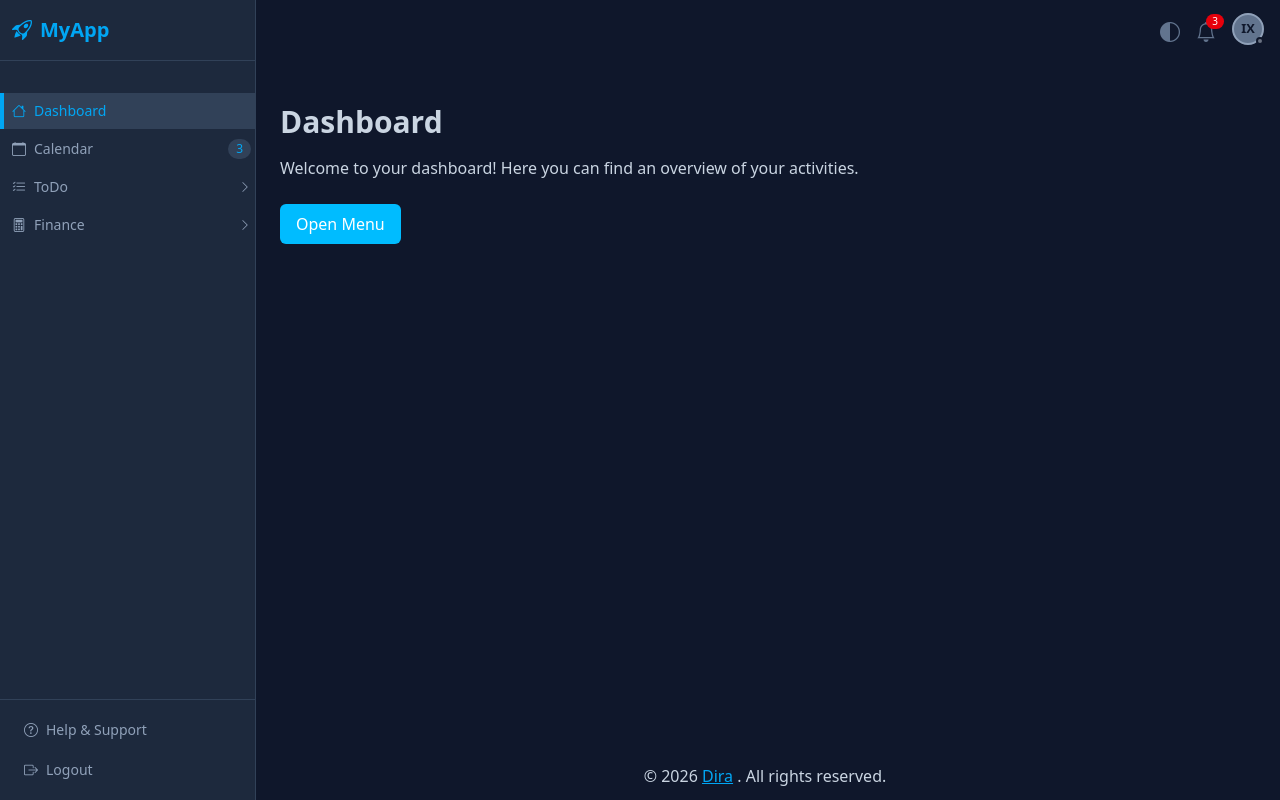
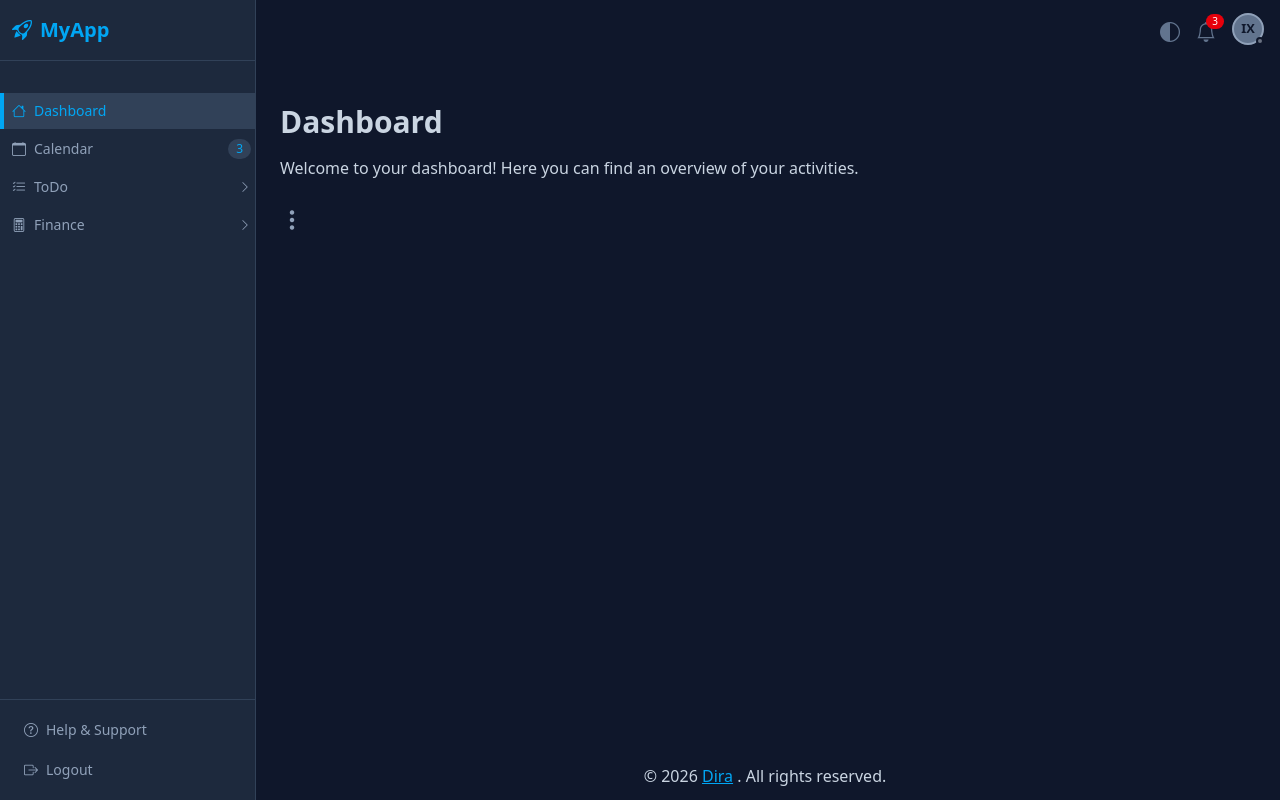
Before and after one commit to issah1554/dira, a React (Vite) app: page /home in a window 1280 px wide. Built offline with nearby package versions, Linux system fonts and the light colour scheme.

Commit message:
fixed sidebar

```diff
--- a/src/components/layout/sidenavbar/NavItem.tsx
+++ b/src/components/layout/sidenavbar/NavItem.tsx
@@ -36,13 +36,19 @@ export function NavItem({
     const content = (
         <div
             className={`relative flex items-center justify-between px-1 py-2  text-sm cursor-pointer text-main-600 hover:text-primary
-                ${isActive || isChildActive ? "text-primary bg-main-300" : ""}
+                ${isActive || isChildActive ? "text-primary bg-main-300" : ""} ${isOpen && hasSubItems ? "bg-main-300" : ""}
                 hover:bg-main-300
             `}
             style={{ paddingLeft }}
             onClick={() => hasSubItems && setIsOpen(v => !v)}
         >
             {/* Highlight bar */}
+            {(isOpen && hasSubItems) && (
+                <span
+                    className="absolute top-0 bottom-0 left-px w-px bg-primary  "
+                />
+            )}
+
             {(isActive || isChildActive) && (
                 <span
                     className="absolute left-0 top-0 bottom-0 w-1 bg-primary  "
--- a/src/components/ui/Dropdown.tsx
+++ b/src/components/ui/Dropdown.tsx
@@ -6,37 +6,51 @@ import { useState, type ReactNode } from "react";
 
 export type DropdownItem = {
   label: string;
+  icon?: ReactNode;
   onClick?: () => void;
-  href?: string;
   subItems?: DropdownItem[];
 };
 
-export type DropdownProps = {
+export type DropdownMenuProps = {
   toggler: ReactNode;
   items: DropdownItem[];
+  openMode: "hover" | "click";
 };
 
 /* =======================
    Public Component
 ======================= */
 
-export function DropdownMenu({ toggler, items }: DropdownProps) {
+export function DropdownMenu({
+  toggler,
+  items,
+  openMode,
+}: DropdownMenuProps) {
   const [open, setOpen] = useState(false);
 
+  const hoverProps =
+    openMode === "hover"
+      ? {
+        onMouseEnter: () => setOpen(true),
+        onMouseLeave: () => setOpen(false),
+      }
+      : {};
+
   return (
+    <div className="relative inline-block text-left" {...hoverProps}>
+      {/* Toggler */}
       <div
-      className="relative inline-block text-left"
-      onMouseEnter={() => setOpen(true)}
-      onMouseLeave={() => setOpen(false)}
+        className="cursor-pointer"
+        onClick={
+          openMode === "click" ? () => setOpen((v) => !v) : undefined
+        }
       >
-      {/* Toggler */}
-      <div className="cursor-pointer">
         {toggler}
       </div>
 
       {/* Menu */}
       {open && (
-        <div className="absolute left-0 mt-2 w-56 rounded-xl border bg-white shadow-lg">
+        <div className="absolute left-0 mt-0.5 w-56 rounded-sm border border-main-300 bg-main-200 shadow-lg">
           <DropdownList items={items} />
         </div>
       )}
@@ -46,55 +60,57 @@ export function DropdownMenu({ toggler, items }: DropdownProps) {
 
 /* =======================
    Internal Components
-   (not exported)
 ======================= */
 
 type DropdownListProps = {
   items: DropdownItem[];
-  depth?: number;
 };
 
-function DropdownList({ items, depth = 0 }: DropdownListProps) {
+function DropdownList({ items }: DropdownListProps) {
   return (
     <ul className="py-1">
       {items.map((item, index) => (
-        <DropdownListItem
-          key={index}
-          item={item}
-          depth={depth}
-        />
+        <DropdownItemRow key={index} item={item} />
       ))}
     </ul>
   );
 }
 
-type DropdownListItemProps = {
+type DropdownItemRowProps = {
   item: DropdownItem;
-  depth: number;
 };
 
-function DropdownListItem({ item }: DropdownListItemProps) {
+function DropdownItemRow({ item }: DropdownItemRowProps) {
   const hasSubItems = !!item.subItems?.length;
 
   return (
-    <li className="relative group">
+    <li className="relative">
+      {/* Parent hover scope */}
+      <div className="group">
         {/* Item */}
         <div
           onClick={item.onClick}
-        className="flex items-center justify-between px-4 py-2 text-sm hover:bg-gray-100 cursor-pointer"
+          className="flex items-center justify-between gap-3 px-4 py-2 text-sm hover:bg-main-300 cursor-pointer"
         >
+          <div className="flex items-center gap-2">
+            {item.icon && (
+              <span className="text-main-600">{item.icon}</span>
+            )}
             <span>{item.label}</span>
+          </div>
+
           {hasSubItems && (
-          <span className="ml-2 text-xs">▶</span>
+            <span className="text-xs text-main-600"> <i className="bi bi-chevron-right" /></span>
           )}
         </div>
 
-      {/* Submenu */}
+        {/* Submenu (ONLY opens when THIS item is hovered) */}
         {hasSubItems && (
-        <div className="absolute top-0 left-full ml-1 hidden min-w-56 rounded-xl border bg-white shadow-lg group-hover:block">
+          <div className="absolute top-0 left-full ml-0.5 hidden min-w-56 rounded-sm border border-main-300 bg-main-200 shadow-lg group-hover:block">
             <DropdownList items={item.subItems!} />
           </div>
         )}
+      </div>
     </li>
   );
 }
--- a/src/features/home/pages/Dashboard.tsx
+++ b/src/features/home/pages/Dashboard.tsx
@@ -2,13 +2,18 @@ import { AppLayout } from "../../../components/layout/AppLayout";
 import { DropdownMenu, type DropdownItem } from "../../../components/ui/Dropdown";
 
 const items: DropdownItem[] = [
-    { label: "Profile" },
+    {
+        label: "Profile",
+        icon: <i className="bi bi-person"></i>,
+    },
     {
         label: "Settings",
+        icon: <i className="bi bi-gear"></i>,
         subItems: [
             { label: "Account" },
             {
                 label: "Security",
+                icon: <i className="bi bi-lock"></i>,
                 subItems: [
                     { label: "Passwords" },
                     { label: "2FA" },
@@ -16,8 +21,8 @@ const items: DropdownItem[] = [
             },
         ],
     },
-    { label: "Logout" },
 ];
+
 
 export function Dashboard() {
     return (
@@ -29,10 +34,11 @@ export function Dashboard() {
                 <div className="mt-6">
                     <DropdownMenu
                         toggler={
-                            <button className="px-4 py-2 bg-primary-600 text-white rounded-md hover:bg-primary-700">
-                                Open Menu
-                            </button>
+                            <div className="flex items-center gap-2">
+                                <i className="bi bi-three-dots-vertical text-2xl cursor-pointer text-main-600"></i>
+                            </div>
                         }
+                        openMode="click"
                         items={items}
                     />
                 </div>
```
Lines whose indentation alone changed are shown as unchanged.
